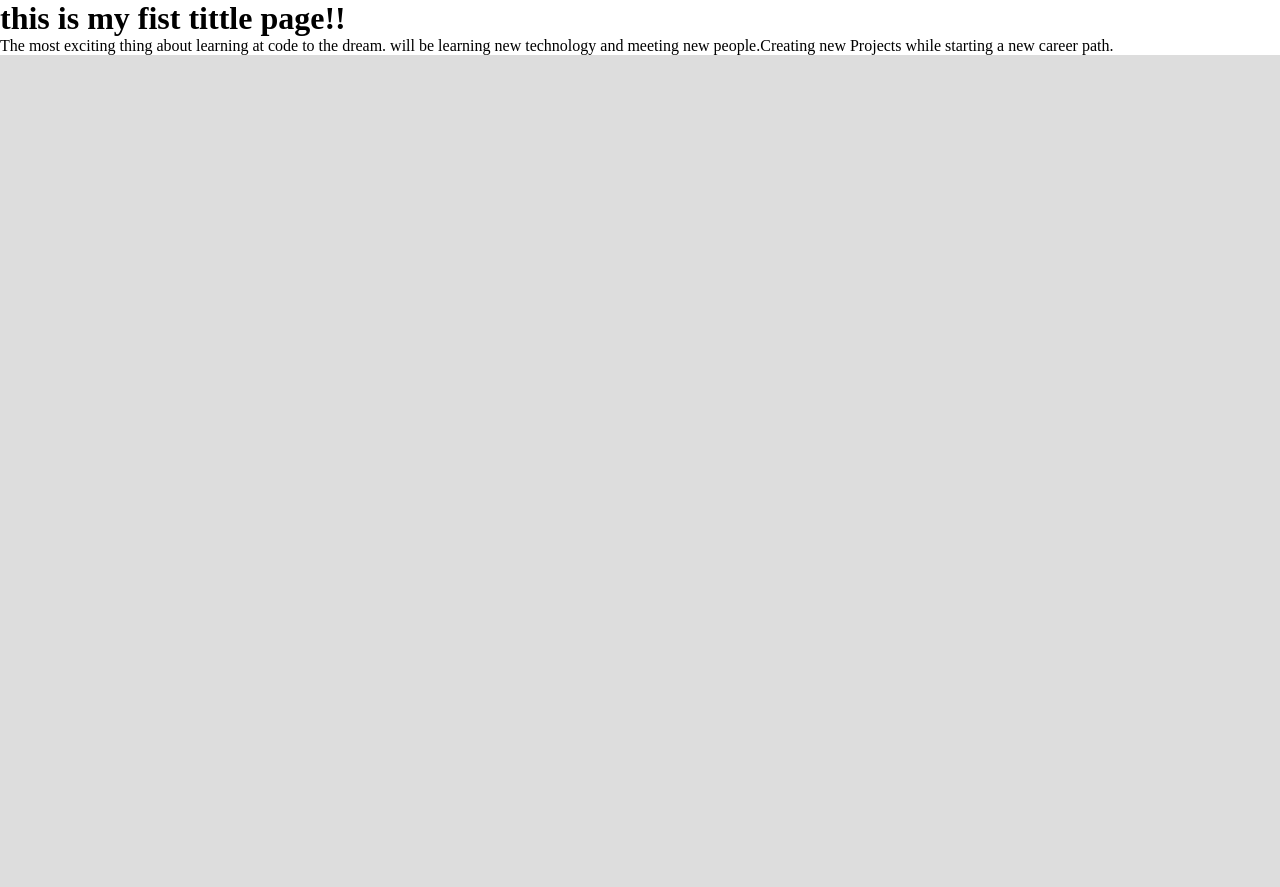
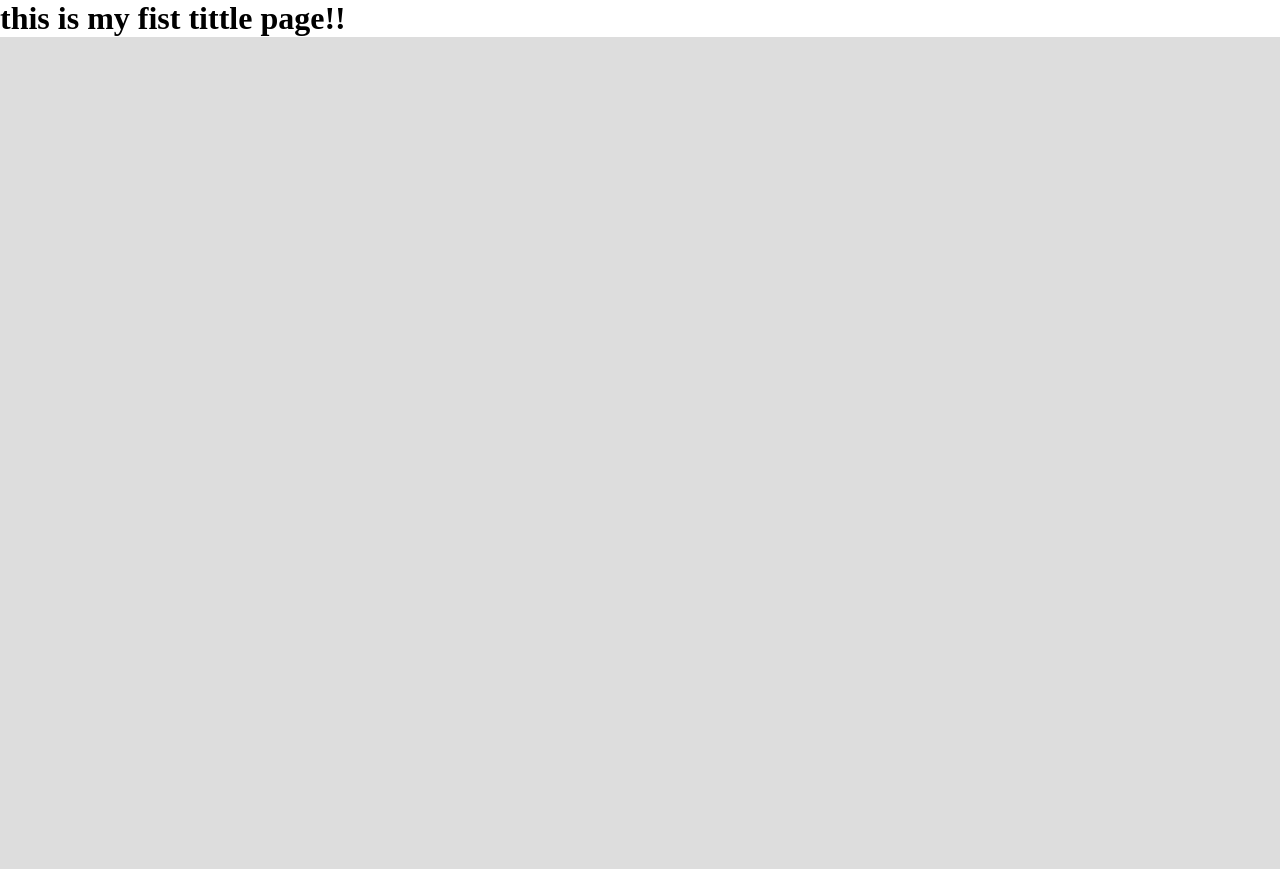
Before and after one commit to Scjonescoder999/assignment-1, a plain HTML site: page index.html in a window 1280 px wide. Shown: the top 887 px of the page. Drawn offline with Linux system fonts and the light colour scheme.

Commit message:
more edit change

```diff
--- a/index.html
+++ b/index.html
@@ -14,7 +14,7 @@
       this is my fist tittle page!!
     </h1>
     <p>
-      The most exciting thing about learning at code to the dream. will be learning new technology and meeting new people.Creating new Projects while starting a new career path.
+
     </p></div>
   <div id="target-div"></div>
   <script src="index.js" type="text/javascript"></script>
```
